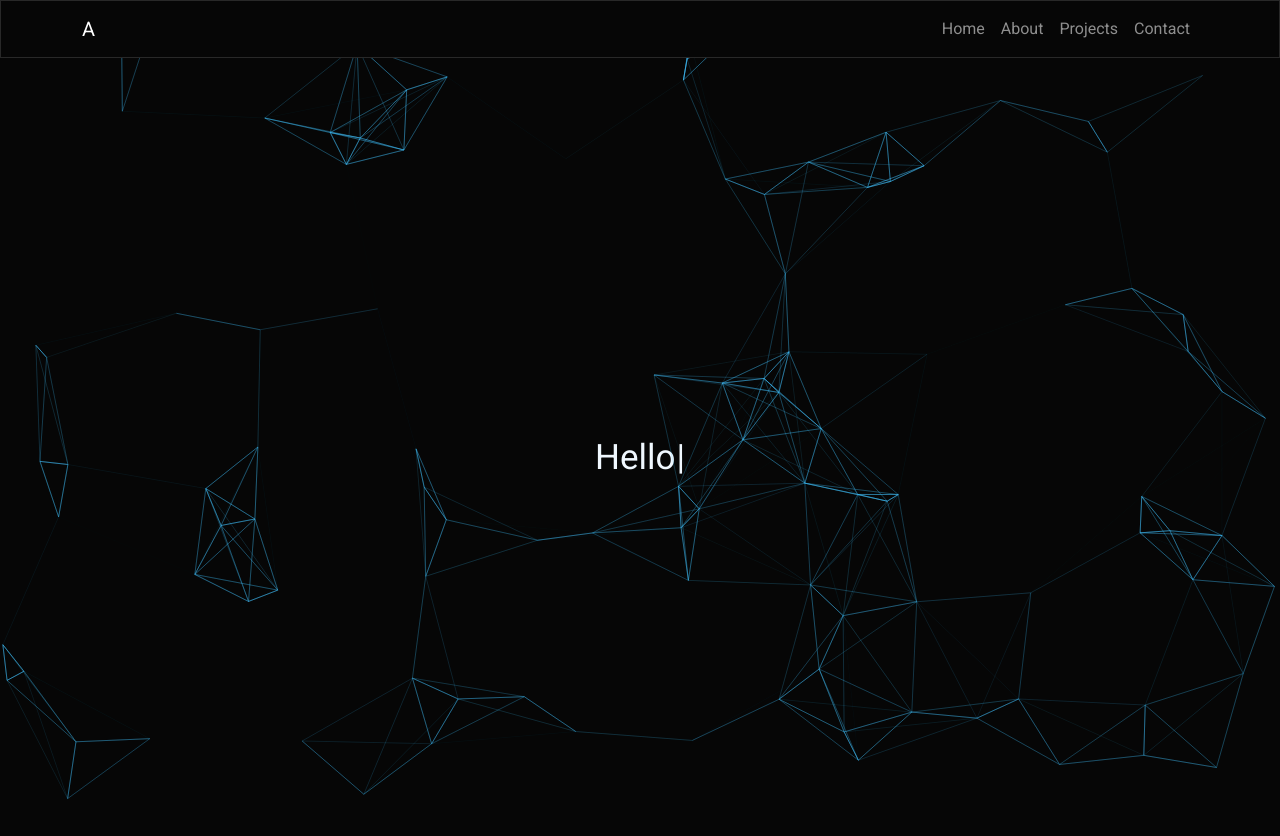
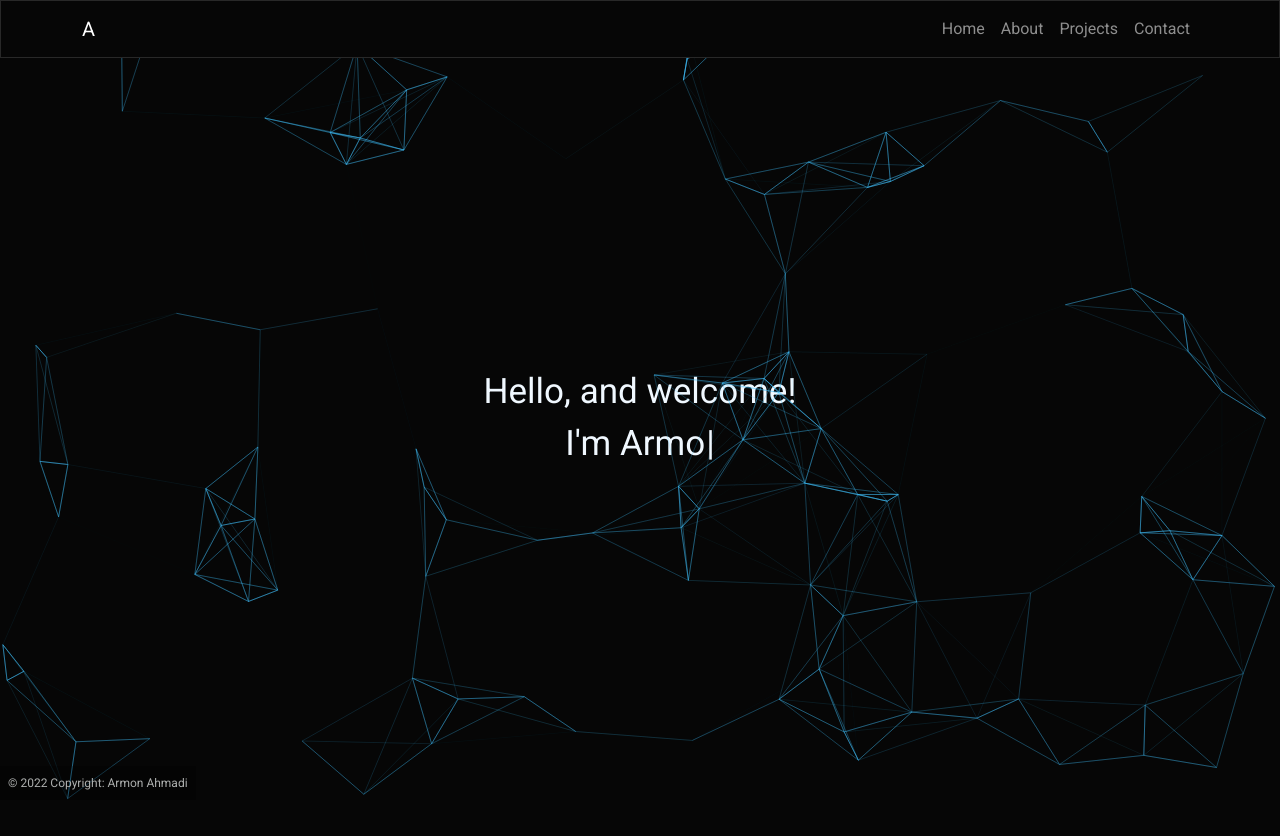
Before and after one commit to Abstrack5/Portfolio, a React (Create React App) app: page / in a window 1280 px wide. Shown: the top 836 px of the page. After the commit the page ends 800 px from the top, so only its background shows below. Built offline with nearby package versions, Linux system fonts and the light colour scheme.

Commit message:
add changes to typewriter, added footer, not sure if i want it centered or bottom left, hover doesnt change font color.

```diff
--- a/src/App.js
+++ b/src/App.js
@@ -1,7 +1,8 @@
 import "./App.css";
 import { BrowserRouter as Router, Routes, Route } from "react-router-dom";
 
-import Navigation from "./Components/Navigation";
+import Navigation from "./Components/Navigation/Navigation";
+import Footer from "./Components/Footer/Footer";
 
 import Homepage from "./Pages/Homepage/Homepage";
 import About from "./Pages/About/About";
@@ -19,6 +20,7 @@ function App() {
           <Route path="/projects" element={<Project />} />
           <Route path="/contact" element={<Contact />} />
         </Routes>
+        <Footer />
       </Router>
     </div>
   );
--- /dev/null
+++ b/src/Components/Footer/Footer.css
@@ -0,0 +1,13 @@
+.footer {
+    font-size: 12px;
+}
+
+.links {
+    text-decoration: none;
+}
+
+.links:hover  {
+    text-decoration: underline;
+    /* background-color: aliceblue; */
+    color: red;
+}
--- /dev/null
+++ b/src/Components/Footer/Footer.js
@@ -0,0 +1,23 @@
+import React from "react";
+import "./Footer.css";
+import { Container, Nav, Navbar, Image } from "react-bootstrap";
+
+function Footer() {
+  return (
+    <div className="">
+      <Nav bgColor="light" className="fixed-bottom footer">
+        <div
+          className="text-center p-2"
+          style={{ backgroundColor: "rgba(0, 0, 0, 0.2)" }}
+        >
+          &copy; {new Date().getFullYear()} Copyright:{" "}
+          <a className="links text-dark" href="https://github.com/abstrack5">
+            Armon Ahmadi
+          </a>
+        </div>
+      </Nav>
+    </div>
+  );
+}
+
+export default Footer;
--- a/src/Components/Particles.js
+++ b/src/Components/Particles.js
@@ -21,7 +21,7 @@ const ParticlesComponent = () => {
         options={{
           background: {
             color: {
-              value: "#",
+              value: "",
             },
           },
           fpsLimit: 120,
@@ -88,7 +88,7 @@ const ParticlesComponent = () => {
               value: { min: 1, max: 5 },
             },
           },
-          detectRetina: true,
+          // detectRetina: true,
         }}
       />
     </div>
--- a/src/Components/Typewriter/Typewriter.js
+++ b/src/Components/Typewriter/Typewriter.js
@@ -10,23 +10,30 @@ function TypewriterEffect() {
   });
 
   return (
-    <div style={{display: 'flex',  justifyContent:'center', alignItems:'center', height: '100vh', fontSize: '35px'}}
+    <div style={{display: 'flex',  justifyContent:'center', alignItems:'center', height: '90vh', fontSize: '35px'}}
       className="typeWriter"
       >
       <Typewriter
         onInit={(typewriter) => {
           typewriter.typeString('Hello, and welcome!')
+          .pauseFor(800)
+          typewriter.typeString("<br /> I'm Armon.")
           .pauseFor(1000)
-          .deleteAll()
-          typewriter.typeString("I'm a Front end")
-          .pauseFor(750)
+          typewriter.typeString(" <br /> I'm a Front End")
+          .pauseFor(900)
+          .changeDeleteSpeed(120)
           .deleteChars(9)
-          typewriter.typeString('Back end')
-          .pauseFor(750)
+          typewriter.typeString('Back End')
+          .pauseFor(800)
+          .changeDeleteSpeed(30)
           .deleteChars(8)
           typewriter.typeString('Full Stack Web Developer')
-          .pauseFor(750)
-          .start();
+          .pauseFor(1500)
+          .deleteAll(1)
+          typewriter.typeString('Stay and learn about me!')
+          .pauseFor(300)
+          .deleteAll()
+          .start(5);
         }}
         options={{
           autoStart: true,
--- a/src/Pages/Homepage/Homepage.js
+++ b/src/Pages/Homepage/Homepage.js
@@ -1,6 +1,8 @@
 import React from "react";
 import Particles from "../../Components/Particles";
 import TypewriterEffect from "../../Components/Typewriter/Typewriter";
+
+
 
 function Homepage() {
   return (
```
Also changed, not shown: src/Components/Footer.js (deleted), src/Components/Navigation/Navigation.js (renamed from src/Components/Navigation.js).
